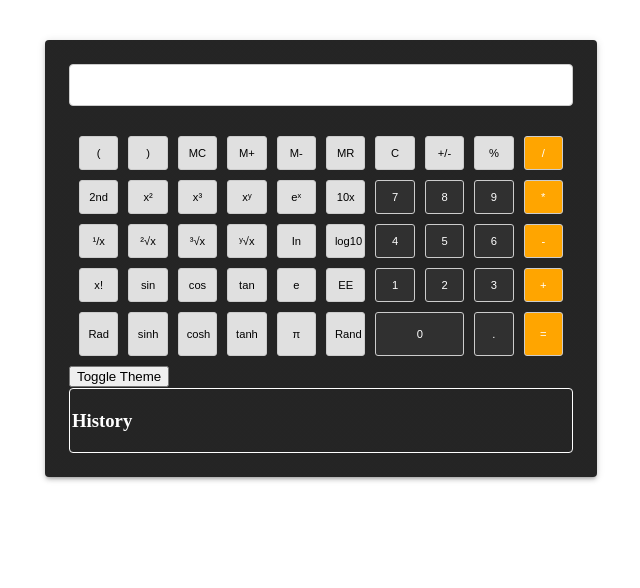
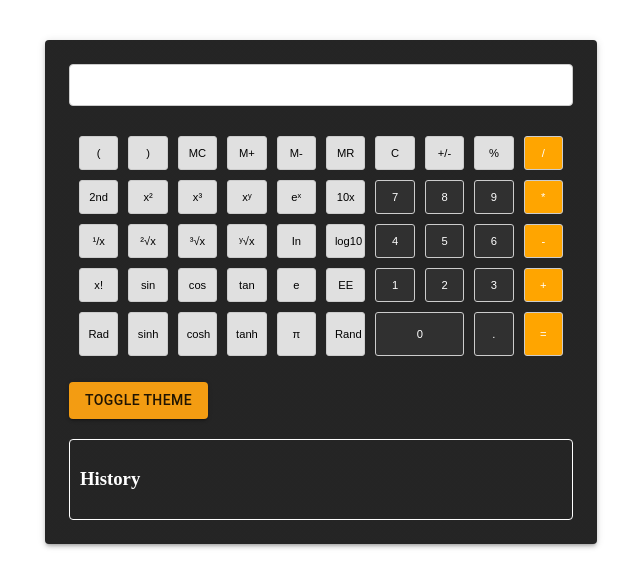
Before and after one commit to ashu9795/Test-Calc, a React app in the folder test_calc/: page / in a window 1280 px wide. Shown: the top 588 px of the page, without its empty margins (319-959 px from the left). Built offline with nearby package versions, Linux system fonts and the light colour scheme.

Commit message:
this is for calcution

```diff
--- a/test_calc/src/components/Calculator.js
+++ b/test_calc/src/components/Calculator.js
@@ -1,7 +1,7 @@
 import React, { useState } from 'react';
 import { create, all } from 'mathjs';
 import { ThemeProvider, createTheme } from '@mui/material/styles';
-import { Container, Paper } from '@mui/material';
+import { Container, Paper, Button } from '@mui/material';
 import styled from 'styled-components';
 import Display from './Display';
 import ButtonGrid from './ButtonGrid';
@@ -105,9 +105,6 @@ const Calculator = () => {
   const handleScientificFunction = (func) => {
     try {
       let value = parseFloat(expression);
-      if (!useRadians) {
-        value = math.unit(value, 'deg').toNumber('rad');
-      }
       let result;
       switch (func) {
         case 'sin':
@@ -134,11 +131,17 @@ const Calculator = () => {
         case 'log₁₀':
           result = math.log10(value);
           break;
-        case 'x²':
+        case 'x²': // Square function
           result = math.square(value);
           break;
         case 'x³':
           result = math.cube(value);
+          break;
+        case 'xʸ':
+          result = math.pow(value, parseFloat(expression.slice(expression.indexOf('x') + 1)));
+          break;
+        case 'ʸ√x':
+          result = math.nthRoot(value, parseFloat(expression.slice(expression.indexOf('ʸ') + 1)));
           break;
         case '²√x':
           result = math.sqrt(value);
@@ -171,16 +174,21 @@ const Calculator = () => {
           result = -value;
           break;
         case '%':
-          result = value / 100;
+          result = math.divide(value, 100);
           break;
         default:
           result = value;
       }
+      if (isNaN(result)) {
+        throw new Error('Invalid operation');
+      }
       setExpression(result.toString());
-    } catch {
+    } catch (error) {
+      console.error('Error in handleScientificFunction:', error);
       setResult('Error');
     }
   };
+
 
   const toggleRadians = () => {
     setUseRadians(!useRadians);
@@ -206,7 +214,7 @@ const Calculator = () => {
             onScientificFunction={handleScientificFunction}
             toggleRadians={toggleRadians}
           />
-          <button onClick={toggleTheme}>Toggle Theme</button>
+          <Button onClick={toggleTheme} variant="contained" color="primary" sx={{ mt: 2 }}>Toggle Theme</Button>
           <History>
             <h3>History</h3>
             <ul>
@@ -223,8 +231,8 @@ const Calculator = () => {
 };
 
 const History = styled.div`
-  margin-top: 1px;
-  padding: 2px;
+  margin-top: 20px;
+  padding: 10px;
   border: 1px solid ${(props) => props.theme.border};
   border-radius: 4px;
   background-color: ${(props) => props.theme.displayBackground};
```
